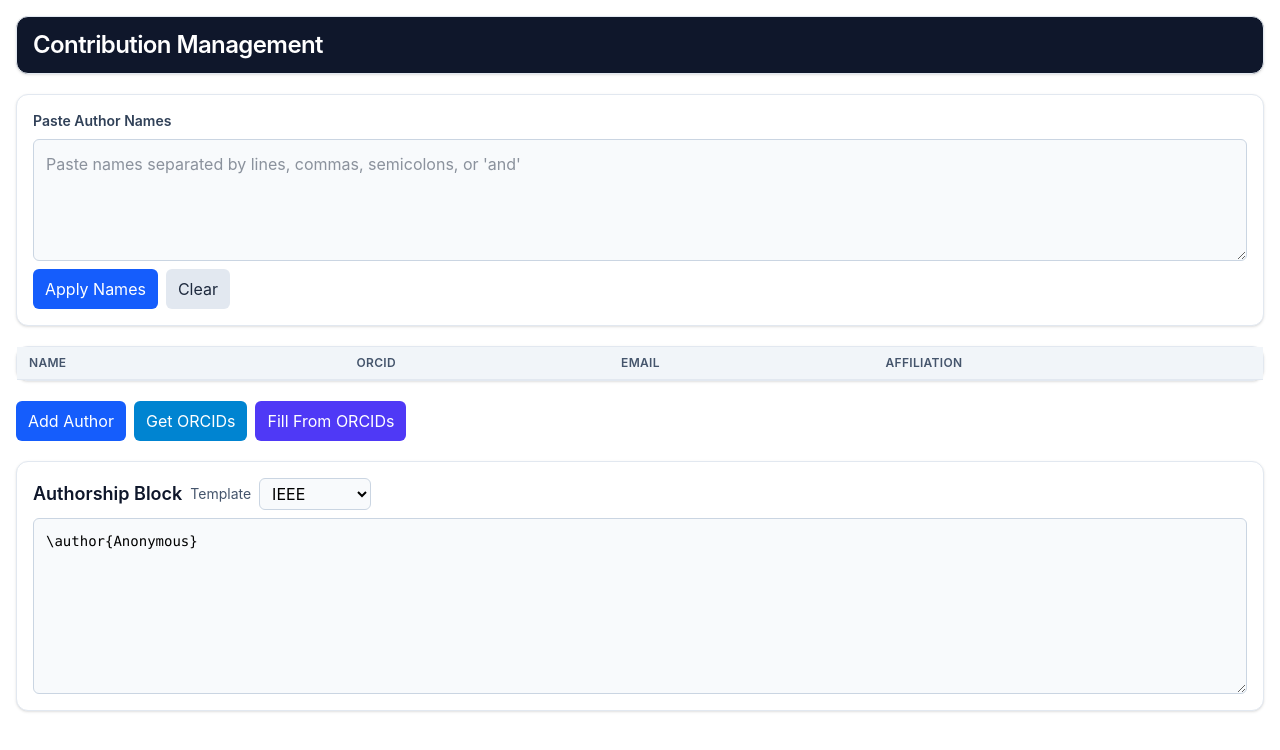
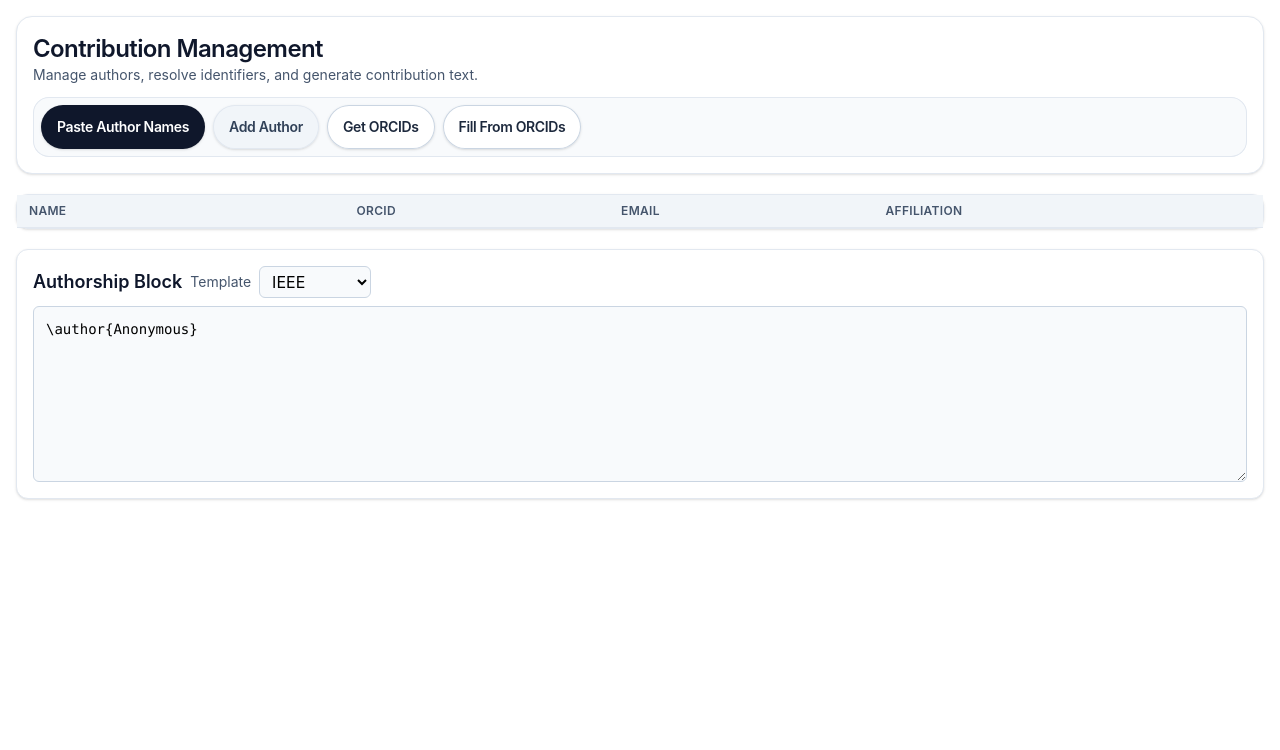
Before and after one commit to mcnuttandrew/contrib-builder, a Svelte app: page / in a window 1280 px wide. Shown: the top 750 px of the page. Built offline with nearby package versions, Linux system fonts and the light colour scheme.

Commit message:
move controls

```diff
--- a/src/App.svelte
+++ b/src/App.svelte
@@ -2,80 +2,50 @@
   import store from "./store";
   import Author from "./Author.svelte";
   import { getAuthorInfoFromORCID, getORCID } from "./api";
-  import { parseAuthorNames } from "./utils/authorNames";
+  import PasteAuthorNames from "./PasteAuthorNames.svelte";
   import templates from "./templates";
 
   let template = "IEEE" as keyof typeof templates;
-  let bulkAuthorNames = "";
 
-  function applyAuthorDump() {
-    const names = parseAuthorNames(bulkAuthorNames);
-    if (names.length === 0) {
-      return;
-    }
+  const controlButtonBase =
+    "inline-flex min-h-11 items-center justify-center rounded-full px-4 py-2 text-sm font-semibold tracking-tight shadow-sm transition-all focus:outline-none focus:ring-2 focus:ring-slate-400 focus:ring-offset-2";
+  const controlButtonPrimary = `${controlButtonBase} bg-slate-900 text-white hover:bg-slate-800`;
+  const controlButtonAccent = `${controlButtonBase} bg-white text-slate-800 ring-1 ring-inset ring-slate-300 hover:bg-slate-50`;
+  const controlButtonIndigo = `${controlButtonBase} bg-white text-slate-800 ring-1 ring-inset ring-slate-300 hover:bg-slate-50`;
+  const controlButtonSubtle = `${controlButtonBase} bg-slate-100 text-slate-700 ring-1 ring-inset ring-slate-200 hover:bg-slate-200`;
 
+  function applyAuthorDump(names: string[]) {
     store.setAuthorsFromNames(names);
   }
 </script>
 
 <div class="mx-auto flex w-full max-w-7xl flex-col gap-5 p-4">
-  <div
-    class="rounded-xl border border-slate-200 bg-slate-900 px-4 py-3 text-white shadow-sm"
-  >
-    <h1 class="text-2xl font-semibold tracking-tight">
+  <div class="rounded-2xl border border-slate-200 bg-white p-4 shadow-sm">
+    <div class="flex flex-col gap-3">
+      <div>
+        <h1 class="text-2xl font-semibold tracking-tight text-slate-900">
           Contribution Management
         </h1>
+        <p class="text-sm text-slate-600">
+          Manage authors, resolve identifiers, and generate contribution text.
+        </p>
       </div>
 
       <div
-    class="flex flex-col gap-2 rounded-xl border border-slate-200 bg-white p-4 shadow-sm"
+        class="flex flex-nowrap gap-2 overflow-x-auto rounded-2xl bg-slate-50 p-2 ring-1 ring-inset ring-slate-200"
       >
-    <label class="text-sm font-semibold text-slate-700" for="bulk-author-names">
-      Paste Author Names
-    </label>
-    <textarea
-      id="bulk-author-names"
-      class="min-h-28 rounded-md border border-slate-300 bg-slate-50 p-3 text-slate-800"
-      rows="4"
-      placeholder="Paste names separated by lines, commas, semicolons, or 'and'"
-      bind:value={bulkAuthorNames}
-    ></textarea>
-    <div class="flex gap-2">
+        <PasteAuthorNames
+          buttonClass={controlButtonPrimary}
+          onApply={applyAuthorDump}
+        />
+
         <button
-        class="rounded-md bg-blue-600 px-3 py-2 text-white"
-        on:click={applyAuthorDump}>Apply Names</button
-      >
-      <button
-        class="rounded-md bg-slate-200 px-3 py-2 text-slate-800"
-        on:click={() => {
-          bulkAuthorNames = "";
-        }}>Clear</button
-      >
-    </div>
-  </div>
-
-  <div class="rounded-xl border border-slate-200 bg-white shadow-sm">
-    <div
-      class="hidden items-center gap-3 border-b border-slate-200 bg-slate-100 px-3 py-2 text-xs font-semibold uppercase tracking-wide text-slate-600 md:grid author-table-cols"
-    >
-      <div>Name</div>
-      <div>ORCID</div>
-      <div>Email</div>
-      <div>Affiliation</div>
-    </div>
-    {#each $store.authors as author, idx}
-      <Author {author} {idx} />
-    {/each}
-  </div>
-
-  <div class="flex flex-wrap gap-2">
-    <button
-      class="rounded-md bg-blue-600 px-3 py-2 text-white"
+          class={`${controlButtonSubtle} shrink-0`}
           on:click={() => store.addAuthor()}>Add Author</button
         >
 
         <button
-      class="rounded-md bg-sky-600 px-3 py-2 text-white"
+          class={`${controlButtonAccent} shrink-0`}
           on:click={() => {
             $store.authors.forEach((author, idx) => {
               getORCID(author.name).then((orcid) => {
@@ -88,7 +58,7 @@
         >
 
         <button
-      class="rounded-md bg-indigo-600 px-3 py-2 text-white"
+          class={`${controlButtonIndigo} shrink-0`}
           on:click={() => {
             $store.authors.forEach((author, idx) => {
               if (!author.orcid || Array.isArray(author.orcid)) {
@@ -115,6 +85,22 @@
             });
           }}>Fill From ORCIDs</button
         >
+      </div>
+    </div>
+  </div>
+
+  <div class="rounded-xl border border-slate-200 bg-white shadow-sm">
+    <div
+      class="hidden items-center gap-3 border-b border-slate-200 bg-slate-100 px-3 py-2 text-xs font-semibold uppercase tracking-wide text-slate-600 md:grid author-table-cols"
+    >
+      <div>Name</div>
+      <div>ORCID</div>
+      <div>Email</div>
+      <div>Affiliation</div>
+    </div>
+    {#each $store.authors as author, idx}
+      <Author {author} {idx} />
+    {/each}
   </div>
 
   <div
--- a/src/Author.svelte
+++ b/src/Author.svelte
@@ -132,6 +132,7 @@
       <Popover
         label={`${author.orcid.length} ORCID options`}
         buttonClass={multiOptionCellStyle}
+        wrapperClass="w-full"
         let:close
       >
         <div
@@ -218,6 +219,7 @@
       <Popover
         label={`${author.affiliation.length} affiliation options`}
         buttonClass={multiOptionCellStyle}
+        wrapperClass="w-full"
         let:close
       >
         <div
--- /dev/null
+++ b/src/PasteAuthorNames.svelte
@@ -0,0 +1,71 @@
+<script lang="ts">
+  import Popover from "./Popover.svelte";
+  import { parseAuthorNames } from "./utils/authorNames";
+
+  let {
+    onApply,
+    buttonClass = "",
+  }: {
+    onApply: (names: string[]) => void;
+    buttonClass?: string;
+  } = $props();
+
+  let bulkAuthorNames = $state("");
+  const controlButtonBase =
+    "inline-flex min-h-11 items-center justify-center rounded-full px-4 py-2 text-sm font-semibold tracking-tight shadow-sm transition-all focus:outline-none focus:ring-2 focus:ring-slate-400 focus:ring-offset-2";
+  const primaryActionButton = `${controlButtonBase} bg-slate-900 text-white hover:bg-slate-800`;
+  const secondaryActionButton = `${controlButtonBase} bg-white text-slate-700 ring-1 ring-inset ring-slate-200 hover:bg-slate-50`;
+
+  function applyAuthorDump(close: () => void) {
+    const names = parseAuthorNames(bulkAuthorNames);
+    if (names.length === 0) {
+      return;
+    }
+
+    onApply(names);
+    bulkAuthorNames = "";
+    close();
+  }
+
+  function clearAndClose(close: () => void) {
+    bulkAuthorNames = "";
+    close();
+  }
+</script>
+
+<Popover label="Paste Author Names" {buttonClass} let:close>
+  <div class="flex flex-col gap-3 p-1">
+    <div>
+      <label
+        class="text-sm font-semibold text-slate-900"
+        for="bulk-author-names"
+      >
+        Paste Author Names
+      </label>
+      <p class="text-xs text-slate-500">
+        One or many names, separated by commas, semicolons, lines, or “and”.
+      </p>
+    </div>
+    <textarea
+      id="bulk-author-names"
+      class="min-h-28 rounded-xl border border-slate-200 bg-slate-50 p-3 text-slate-800 shadow-inner placeholder:text-slate-400 focus:border-slate-400 focus:outline-none"
+      rows="4"
+      placeholder="Paste names separated by lines, commas, semicolons, or 'and'"
+      bind:value={bulkAuthorNames}
+    ></textarea>
+    <div class="flex gap-2">
+      <button
+        class={primaryActionButton}
+        onclick={() => applyAuthorDump(close)}
+      >
+        Apply Names
+      </button>
+      <button
+        class={secondaryActionButton}
+        onclick={() => clearAndClose(close)}
+      >
+        Clear
+      </button>
+    </div>
+  </div>
+</Popover>
--- a/src/Popover.svelte
+++ b/src/Popover.svelte
@@ -5,11 +5,13 @@
     label,
     buttonClass = "",
     panelClass = "",
+    wrapperClass = "",
     placement = "bottom-start",
   }: {
     label: string;
     buttonClass?: string;
     panelClass?: string;
+    wrapperClass?: string;
     placement?: "bottom-start" | "bottom-end";
   } = $props();
 
@@ -97,7 +99,10 @@
   });
 </script>
 
-<div class="relative w-full" bind:this={root}>
+<div
+  class={`relative inline-block shrink-0 align-top ${wrapperClass}`}
+  bind:this={root}
+>
   <button
     type="button"
     class={buttonClass}
```
Lines whose indentation alone changed are shown as unchanged.
